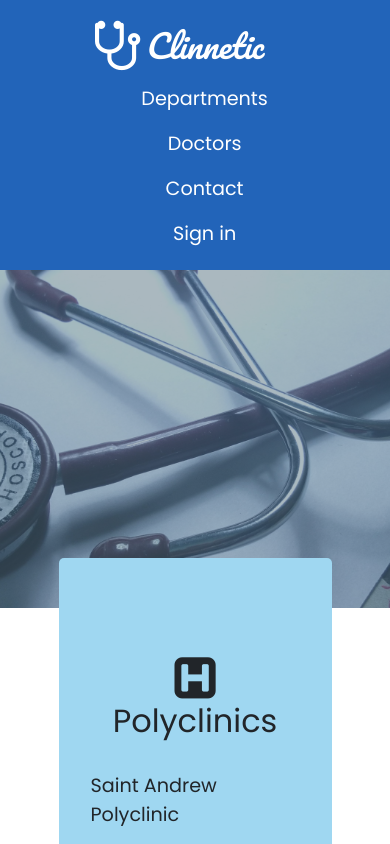
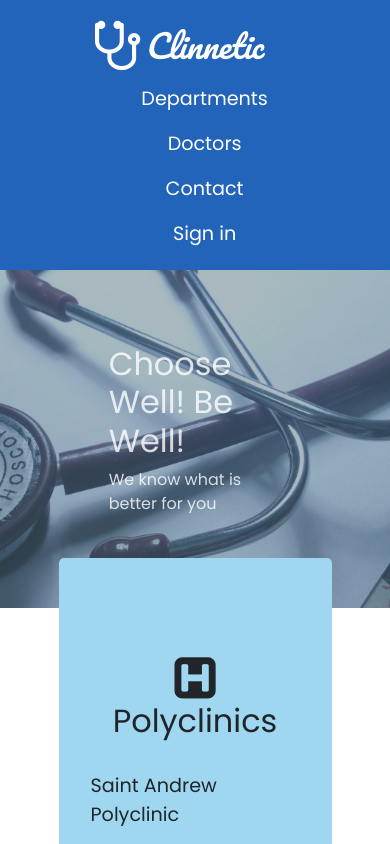
Before and after one commit to luana-david/Clinnetic-Angular, an Angular app: page / in a window 390 px wide. Shown: the top 844 px of the page. Built offline with nearby package versions, Linux system fonts and the light colour scheme.

Commit message:
add banner and style it

```diff
--- a/src/app/home/home-page/home-page.component.css
+++ b/src/app/home/home-page/home-page.component.css
@@ -12,6 +12,24 @@
     background-color: rgb(88, 116, 129);
     opacity: 0.5;
     z-index: 1;
+}
+
+.main-image .banner{
+  z-index: 2;
+  position: absolute;
+  top: 50%;
+  left: 50%;
+  color: white;
+  transform: translate(-30%, -50%) skew(-10deg);
+  opacity: 0.8;
+}
+
+.banner h1 {
+  font-size: 4rem;
+}
+
+.banner p {
+  font-size: 2rem;
 }
 
 img {
@@ -101,4 +119,28 @@ img {
     .card-3 {
       border-radius: 0px 0px 5px 5px;
     }
+
+    .main-image .banner  {
+      transform: translate(-50%, -50%);
+      padding: 0.7em;
+    }
+
+    .banner h1 {
+      font-size: 3rem;
+    }
+
+    .banner p {
+      font-size: 2rem;
+    }
 }
+
+@media (max-width: 640px) {
+
+  .banner h1 {
+    font-size: 2rem;
+  }
+
+  .banner p {
+    font-size: 1rem;
+  }
+}
--- a/src/app/home/home-page/home-page.component.html
+++ b/src/app/home/home-page/home-page.component.html
@@ -1,6 +1,10 @@
 <div class="main-image">
-    <div class="overlay"></div>
-    <img src="assets/images/STETHOSCOPE.jpg" alt="STETHOSCOPE">
+  <div class="overlay"></div>
+  <div class="banner">
+    <h1>Choose Well! Be Well!</h1>
+    <p>We know what is better for you</p>
+  </div>
+  <img src="assets/images/STETHOSCOPE.jpg" alt="STETHOSCOPE">
 </div>
 
 <div class="cards">
```
Also changed, not shown: src/styles.css (line endings or trailing spaces).
